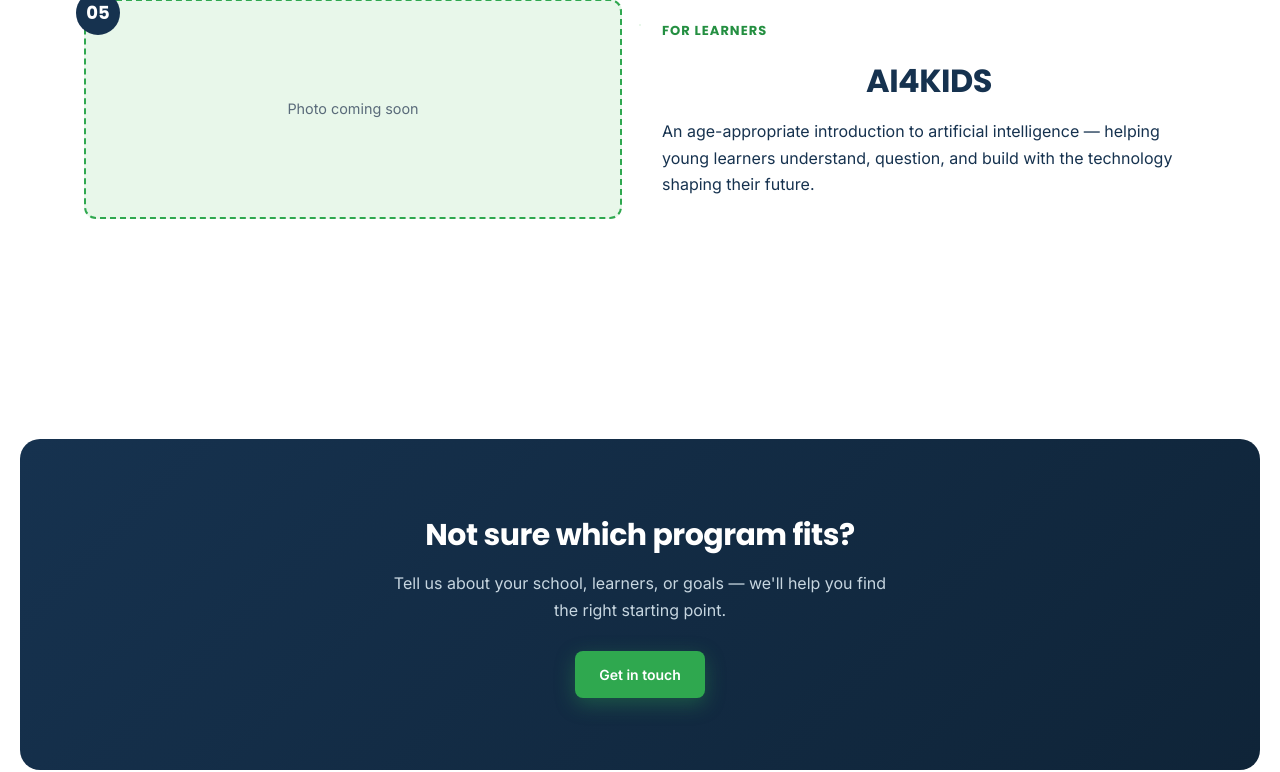
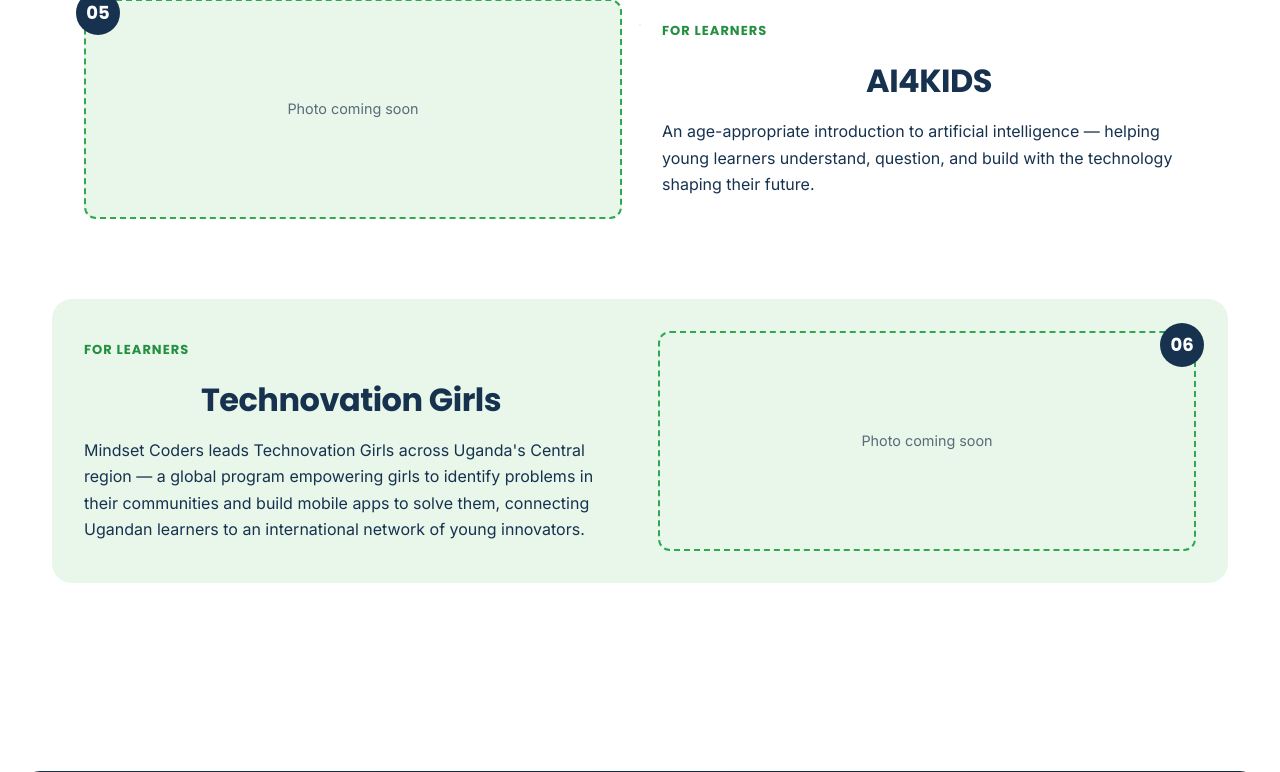
Before and after one commit to MarthaMuronji/Mindset-Coders, a Django app: page /programs/ in a window 1280 px wide. Shown: the part 1975-2747 px from the top of the page. Run offline with Django 5.2, Linux system fonts and the light colour scheme.

Commit message:
Add Technovation Girls to Programs page

```diff
--- a/templates/programs.html
+++ b/templates/programs.html
@@ -71,6 +71,17 @@
             <p>An age-appropriate introduction to artificial intelligence — helping young learners understand, question, and build with the technology shaping their future.</p>
         </div>
     </div>
+    <div class="program-detail-card reverse reveal reveal-delay-5">
+    <span class="program-number">06</span>
+    <div class="photo-placeholder">
+        <span>Photo coming soon</span>
+    </div>
+    <div class="program-detail-text">
+        <span class="mv-label">For Learners</span>
+        <h2>Technovation Girls</h2>
+        <p>Mindset Coders leads Technovation Girls across Uganda's Central region — a global program empowering girls to identify problems in their communities and build mobile apps to solve them, connecting Ugandan learners to an international network of young innovators.</p>
+    </div>
+</div>
 </section>
 
 <section class="cta-banner reveal">
```
